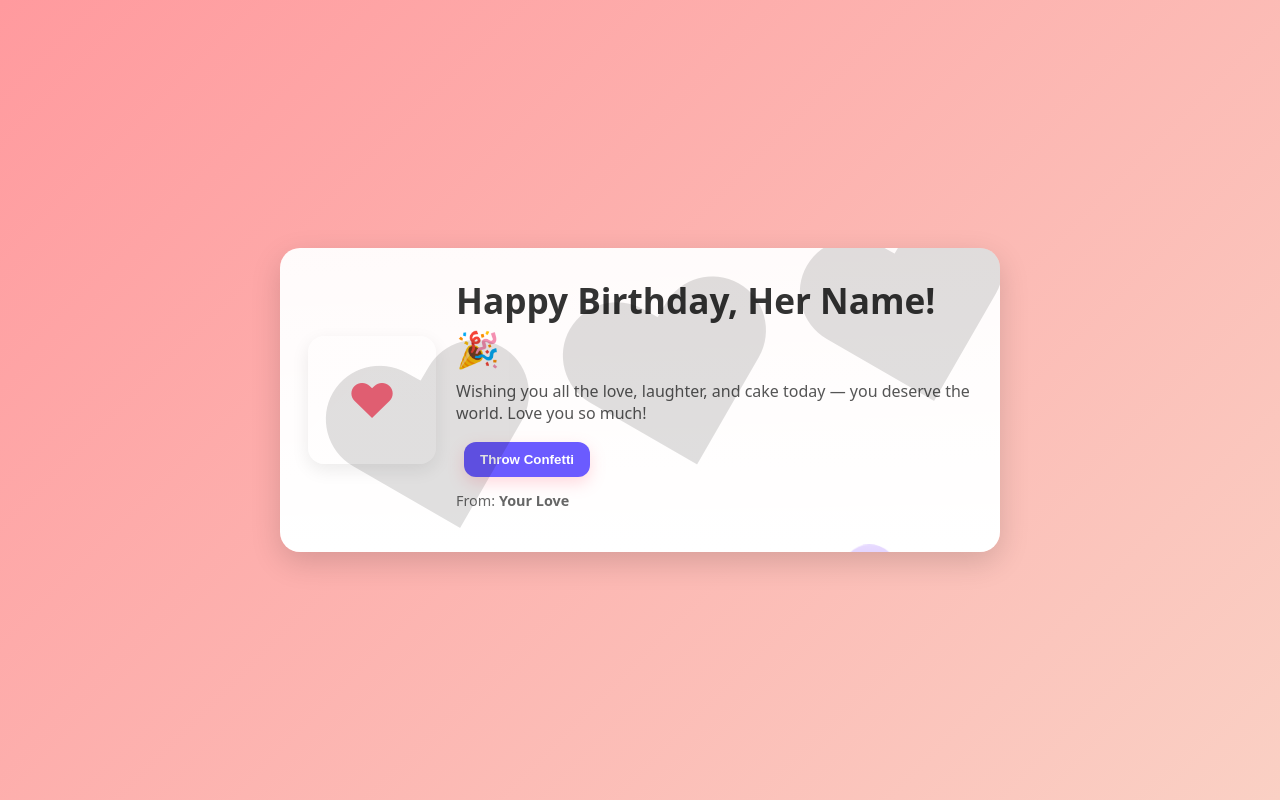
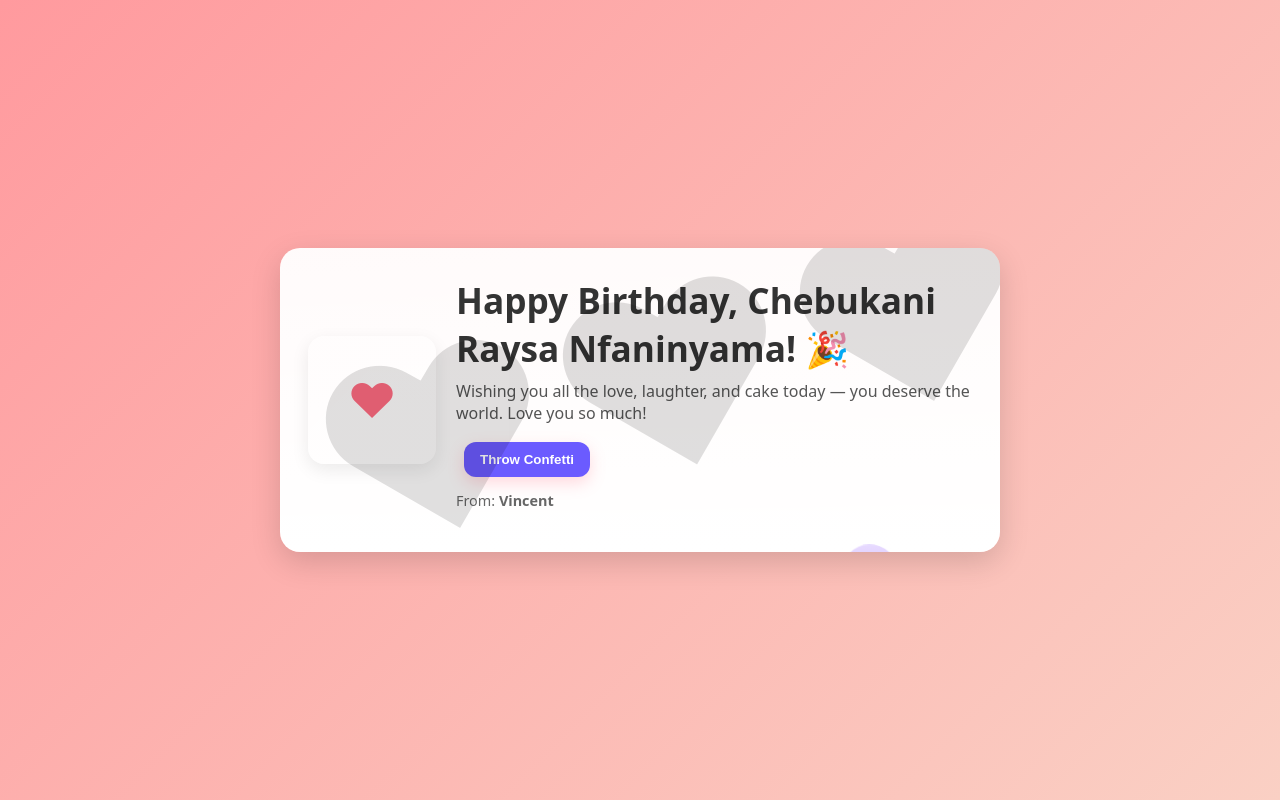
Before and after one commit to Vinney-M/Happy-Birthday, a plain HTML site: page index.html in a window 1280 px wide. Drawn offline with Linux system fonts and the light colour scheme.

Commit message:
Update index.html

```diff
--- a/index.html
+++ b/index.html
@@ -48,12 +48,12 @@
     <div class="hero">
       <div class="avatar" id="avatar">❤</div>
       <div class="meta">
-        <h1 id="title">Happy Birthday, <span id="name">Her Name</span>! 🎉</h1>
+        <h1 id="title">Happy Birthday, <span id="name">Chebukani Raysa Nfaninyama</span>! 🎉</h1>
         <p class="lead" id="message">Wishing you all the love, laughter, and cake today — you deserve the world. Love you so much!</p>
         <div style="margin-top:12px">
           <button class="btn" id="confettiBtn" style="background:#6b5bff;margin-left:8px">Throw Confetti</button>
         </div>
-        <p class="small" style="margin-top:14px">From: <strong id="from">Your Love</strong></p>
+        <p class="small" style="margin-top:14px">From: <strong id="from">Vincent</strong></p>
       </div>
     </div>
 
```
